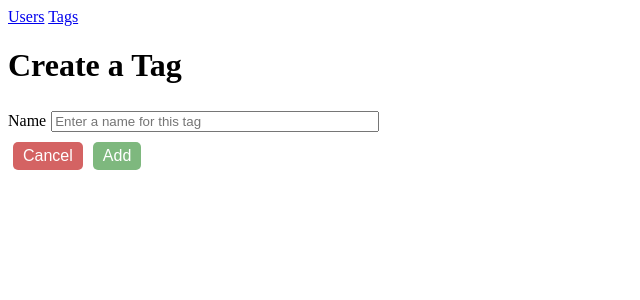
After one commit to cjohlmacher/Blogly, a Flask app: page /tags/new in a window 1280 px wide. The commit adds this page. Shown: the top 300 px of the page, without its empty margins (0-640 px from the left). Run offline with Flask 2, Linux system fonts and the light colour scheme.

Commit message:
add tags functionality

```diff
--- a/app.py
+++ b/app.py
@@ -1,6 +1,6 @@
 from flask import Flask, request, render_template, redirect, flash, sessions
 from flask_debugtoolbar import DebugToolbarExtension
-from models import db, connect_db, User, Post
+from models import db, connect_db, User, Post, Tag, Post_Tag
 app = Flask(__name__)
 
 app.config['SQLALCHEMY_DATABASE_URI'] = 'postgresql:///blogly'
@@ -69,14 +69,19 @@ def submit_user():
 @app.route('/users/<int:user_id>/posts/new')
 def new_post(user_id):
     user = User.query.get(user_id)
-    return render_template("new-post.html", user=user)
+    all_tags = Tag.query.all()
+    return render_template("new-post.html", user=user, tags=all_tags)
 
 
 @app.route('/users/<int:user_id>/posts/new', methods=["POST"])
 def submit_post(user_id):
     title = request.form["title"]
     content = request.form["content"]
+    tag_names = request.form.getlist('tags')
     new_post = Post(title=title, content=content, creator=user_id)
+    for tag_name in tag_names:
+        tag = Tag.query.filter_by(name=tag_name).first()
+        new_post.post_tags.append(tag)
     db.session.add(new_post)
     db.session.commit()
     return redirect(f"/users/{user_id}")
@@ -89,15 +94,21 @@ def show_post(post_id):
 @app.route('/posts/<int:post_id>/edit')
 def edit_post(post_id):
     post = Post.query.get_or_404(post_id)
-    return render_template('post-edit.html', post=post)
+    all_tags = Tag.query.all()
+    return render_template('post-edit.html', post=post,tags=all_tags)
 
 @app.route('/posts/<int:post_id>/edit', methods=["POST"])
 def update_post(post_id):
     title = request.form["title"]
     content = request.form["content"]
+    tag_names = request.form.getlist('tags')
     post = Post.query.get_or_404(post_id)
     post.title = title
     post.content = content
+    post.post_tags = []
+    for tag_name in tag_names:
+        tag = Tag.query.filter_by(name=tag_name).one()
+        post.post_tags.append(tag)
     db.session.add(post)
     db.session.commit()
     return redirect(f"/posts/{post_id}")
@@ -106,6 +117,50 @@ def update_post(post_id):
 def delete_post(post_id):
     post = Post.query.get_or_404(post_id)
     user = post.created_by
-    Post.query.filter_by(id=post_id).delete()
+    delete_post = Post.query.filter_by(id=post_id).one()
+    db.session.delete(delete_post)
     db.session.commit()
     return redirect(f"/users/{user.id}")
+
+@app.route('/tags')
+def show_tags():
+    all_tags = Tag.query.all()
+    return render_template('tags.html',tags=all_tags)
+
+@app.route('/tags/<int:tag_id>')
+def show_tag(tag_id):
+    tag = Tag.query.get_or_404(tag_id)
+    return render_template('tag.html',tag=tag)
+
+@app.route('/tags/new')
+def show_new_tag_form():
+    return render_template('tag-new.html')
+
+@app.route('/tags/new', methods=['POST'])
+def new_tag():
+    tag_name = request.form['tag-name']
+    new_tag = Tag(name=tag_name)
+    db.session.add(new_tag)
+    db.session.commit()
+    return redirect(f'/tags/{new_tag.id}')
+
+@app.route('/tags/<int:tag_id>/edit')
+def edit_tag(tag_id):
+    tag = Tag.query.get_or_404(tag_id)
+    return render_template('tag-edit.html',tag=tag)
+
+@app.route('/tags/<int:tag_id>/edit', methods=['POST'])
+def update_tag(tag_id):
+    tag_name = request.form["tag-name"]
+    update_tag = Tag.query.get_or_404(tag_id)
+    update_tag.name = tag_name
+    db.session.add(update_tag)
+    db.session.commit()
+    return redirect(f'/tags/{tag_id}')
+
+@app.route('/tags/<int:tag_id>/delete')
+def delete_tag(tag_id):
+    tag = Tag.query.get_or_404(tag_id)
+    db.session.delete(tag)
+    db.session.commit()
+    return redirect('/tags')
--- a/static/app.css
+++ b/static/app.css
@@ -61,6 +61,16 @@ button.confirm, .button.confirm {
 .selection-bar {
     display: flex;
     flex-direction: row;
+    align-items: center;
+    justify-content: flex-start;
+}
+
+.tag {
+    background-color: rgb(102, 145, 201);
+    color: white;
+    border-radius: 3px;
+    margin: 5px;
+    padding: 5px;
 }
 
 img {
--- a/templates/base.html
+++ b/templates/base.html
@@ -8,7 +8,11 @@
     <title>{% block title %}{% endblock %}</title>
 </head>
 <body>
-    <a href="/users">Home</a>
+    <nav>
+        <a href="/users">Users</a>
+        <!-- <a href="/posts">Posts</a> -->
+        <a href="/tags">Tags</a>
+    </nav>
     {% block content %}
     {% endblock %}
 </body>
--- /dev/null
+++ b/templates/tag-new.html
@@ -0,0 +1,17 @@
+{% extends 'base.html' %}
+
+{% block title %}New Tag{% endblock %}
+
+{% block content %}
+    <h1>Create a Tag</h1>
+    <form action='/tags/new' method='POST'>
+        <div class="form-element">
+            <label for="tag-name">Name</label>
+            <input type="text" name="tag-name" placeholder="Enter a name for this tag"/>
+        </div>
+        <div class="selection-bar">
+            <button type="submit" class="reject">Cancel</button>
+            <button type="submit" class="confirm">Add</button>
+        </div>
+    </form>
+{% endblock %}
```
Also changed, not shown: models.py (+26 -1 lines), seed.py (+14 -1 lines), templates/new-post.html (+7 -0 lines), templates/post-edit.html (+11 -0 lines), templates/post.html (+9 -0 lines), templates/tag-edit.html (added, +17 -0 lines), templates/tag.html (added, +21 -0 lines), templates/tags.html (added, +17 -0 lines), test_flask.py (+134 -4 lines), test_models.py (+25 -1 lines).
